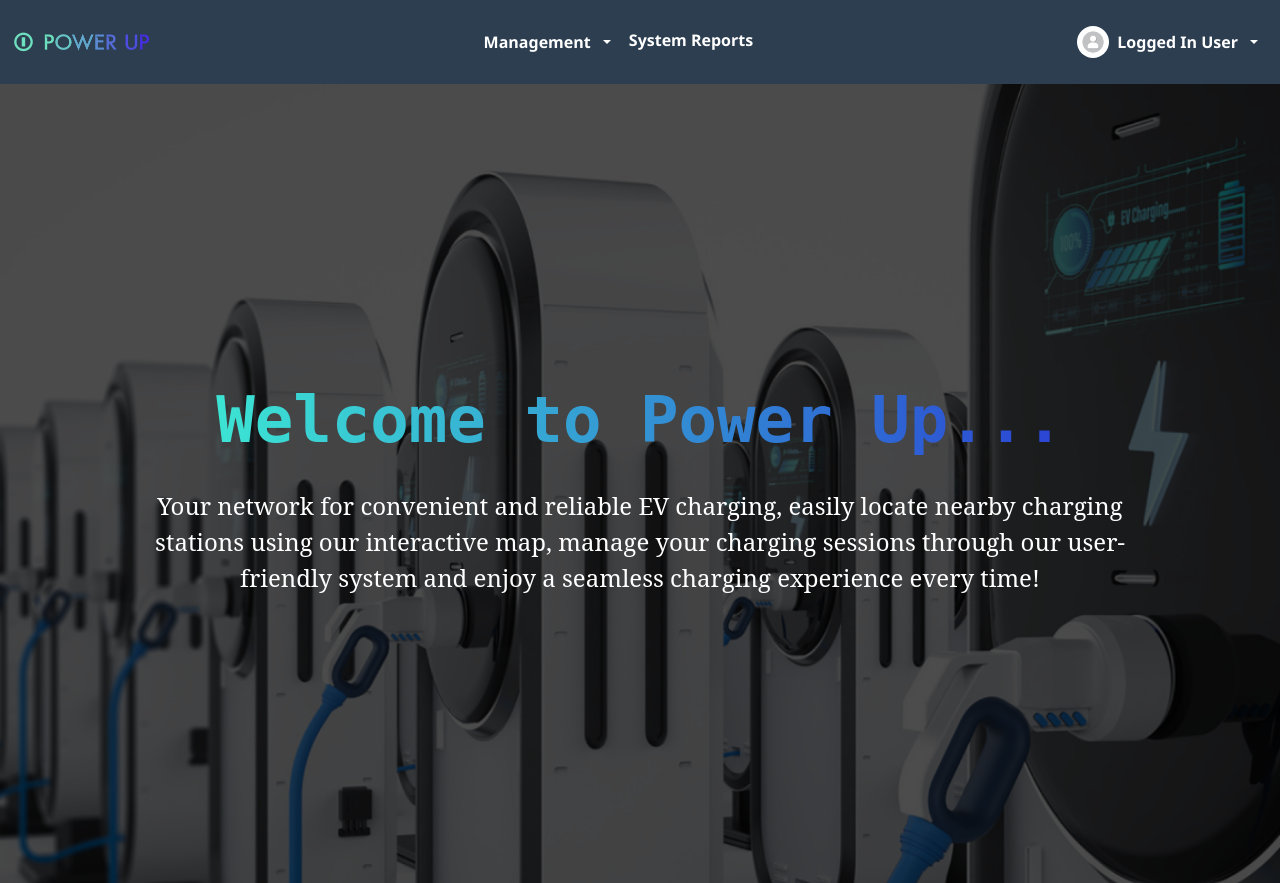
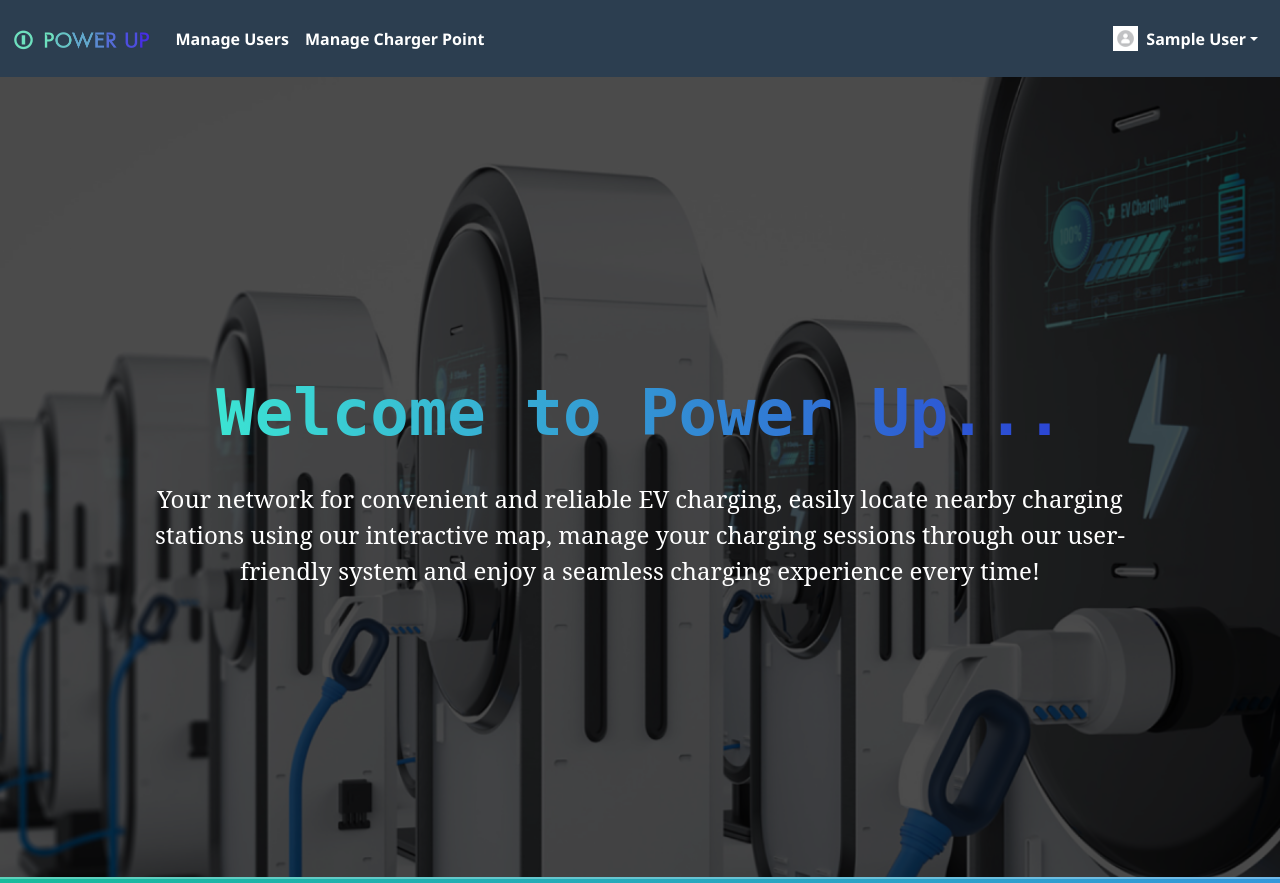
Before and after one commit to BAlshowaikh/ChargerRental, a PHP site: page / in a window 1280 px wide. Shown: the top 883 px of the page. Run offline with PHP 8.4, Linux system fonts and the light colour scheme; the visitor is signed in with stand-in values (Sample User, id 1); some libraries are stand-ins or nearby versions.

Commit message:
New header

```diff
--- a/Login.php
+++ b/Login.php
@@ -4,6 +4,7 @@ require ("Models/userDataSet.php");
 
 $view = new stdClass();
 $view->pageTitle = 'Login';
+$view->styles = '/css/LoginRegCSS.css';
 
 session_start();
 
--- a/Views/index.phtml
+++ b/Views/index.phtml
@@ -1,12 +1,4 @@
-<head>
-    <meta charset="UTF-8">
-    <title>Page Title</title>
-    <meta name="viewport" content="width=device-width, initial-scale=1">
-    <link rel="stylesheet" href="/css/bootstrap.min.css">
-    <link rel="stylesheet" href="/css/sharedLayout.css">
-</head>
-<body>
-<?php include('Views/template/AdminNavBar.phtml'); ?>
+<?php require ('Views/template/header.phtml'); ?>
 <div class="index-container" style="background: url('/images/IndexBg.png') no-repeat center center / cover">
     <div class="bg-top-layer"></div>
     <div class="index-text">
@@ -20,5 +12,4 @@
     </div>
 </div>
 
-<?php include('template/footer.phtml'); ?>
-</body>
+<?php require ('Views/template/footer.phtml'); ?>
--- a/Views/template/AdminNavBar.phtml
+++ b/Views/template/AdminNavBar.phtml
@@ -1,4 +1,3 @@
-
 <nav class="navbar navbar-expand-lg navbar-dark navbar-custom">
     <div class="container-fluid position-relative">
 
@@ -9,25 +8,14 @@
             </a>
         </div>
 
-
         <!-- Centered nav items -->
         <div class="collapse navbar-collapse justify-content-center" id="navbarContent">
             <ul class="navbar-nav centered-nav">
                 <li class="nav-item">
-                    <div class="dropdown ms-3">
-                        <button class="btn btn-transparent d-flex align-items-center dropdown-toggle" type="button" id="userDropdown" data-bs-toggle="dropdown" aria-expanded="false">
-                            <span class="text-white fw-semibold me-2">Management</span>
-                        </button>
-                        <ul class="dropdown-menu dropdown-menu-end" aria-labelledby="userDropdown">
-                            <li><a class="dropdown-item" href="/ManageChargePointsAdmin.php">Manage Charge Points</a></li>
-                        </ul>
-                        <ul class="dropdown-menu dropdown-menu-end" aria-labelledby="userDropdown">
-                            <li><a class="dropdown-item" href="/ManageUsers.php">Manage Users</a></li>
-                        </ul>
-                    </div>
+                    <a class="nav-link" href="/ManageUsers.php">Manage Users</a>
                 </li>
                 <li class="nav-item">
-                    <a class="nav-link" href="/SystemReport.php">System Reports</a>
+                    <a class="nav-link" href="/ManageChargePointsAdmin.php">Manage Charge Points</a>
                 </li>
             </ul>
         </div>
@@ -35,17 +23,17 @@
         <!-- Right-side user icon -->
         <div class="dropdown ms-3">
             <button class="btn btn-transparent d-flex align-items-center dropdown-toggle" type="button" id="userDropdown" data-bs-toggle="dropdown" aria-expanded="false">
-                <img src="images/profileicon.png" alt="Profile Icon" id="profileIcon">
+                <img src="/images/profileicon.png" alt="Profile Icon" id="profileIcon">
                 <span id="userName" class="text-white fw-semibold me-2">Logged In User</span>
             </button>
             <ul class="dropdown-menu dropdown-menu-end" aria-labelledby="userDropdown">
                 <?php if (empty($_SESSION["userID"])): ?>
-                    <li><a class="dropdown-item" href="Login.php">Login</a></li>
-                    <li><a class="dropdown-item" href="Signup.php">Signup</a></li>
+                    <li><a class="dropdown-item" href="/Login.php">Login</a></li>
+                    <li><a class="dropdown-item" href="/Signup.php">Signup</a></li>
                 <?php else: ?>
-                    <li><a class="dropdown-item" href="Profile.php">Profile</a></li>
+                    <li><a class="dropdown-item" href="/Profile.php">Profile</a></li>
                     <li><hr class="dropdown-divider"></li>
-                    <li><a class="dropdown-item" href="Logout.php">Logout</a></li>
+                    <li><a class="dropdown-item" href="/Logout.php">Logout</a></li>
                 <?php endif; ?>
             </ul>
         </div>
--- a/Views/template/footer.phtml
+++ b/Views/template/footer.phtml
@@ -1,16 +1,11 @@
-
-</body>
-
 <footer>
     <div class="container">
         <p>&copy; 2025 Power Up. All rights reserved.</p>
     </div>
 </footer>
-<!-- Bootstrap core JavaScript
-================================================== -->
-<!-- Placed at the end of the document so the pages load faster -->
+
 <script src="https://ajax.googleapis.com/ajax/libs/jquery/1.11.0/jquery.min.js"></script>
-<script src="js/bootstrap.bundle.min.js"></script>
-<script src="js/LoginRegJS.js"></script>
+<script src="/js/bootstrap.bundle.min.js"></script>
+<script src="/js/LoginRegJS.js"></script>
 </body>
 </html>
--- a/Views/template/header.phtml
+++ b/Views/template/header.phtml
@@ -1,75 +1,69 @@
+<?php
+if (session_status() === PHP_SESSION_NONE) {
+    session_start();
+}
+?>
 <!DOCTYPE html>
 <html lang="en">
 <head>
     <meta charset="UTF-8">
-    <title>EV Portal</title>
+    <title><?= $view->pageTitle ?? 'EV Portal' ?></title>
     <link href="/css/bootstrap.min.css" rel="stylesheet">
+
+    <?php if (!empty($view->styles)): ?>
+        <link rel="stylesheet" href="<?= $view->styles ?>">
+    <?php else: ?>
+        <link rel="stylesheet" href="/css/sharedLayout.css">
+    <?php endif; ?>
 </head>
+
 <body>
+<?php if (!empty($_SESSION["userID"])): ?>
     <nav class="navbar navbar-expand-lg bg-primary navbar-dark">
-    <div class="container-fluid position-relative">
-        <div class="navbar-brand">
-            <img src="/images/PowerUpLogo.png" alt="EV Portal Logo" id="logo" style="height: 20px;">
-        </div>
+        <div class="container-fluid">
+            <a class="navbar-brand" href="#">
+                <img src="/images/PowerUpLogo.png" alt="EV Portal Logo" style="height: 20px;">
+            </a>
 
-        <div class="collapse navbar-collapse" id="navbarColor01">
-            <!-- Centered Menu Items -->
-            <!--<ul class="navbar-nav centered-nav"> -->
+            <div class="collapse navbar-collapse">
+                <ul class="navbar-nav me-auto mb-2 mb-lg-0">
+                    <?php if (!empty($_SESSION["userID"])): ?>
+                        <?php if ($_SESSION["role"] == 1): ?>
+                            <!-- Admin Nav -->
+                            <li class="nav-item"><a class="nav-link" href="/ManageUsers.php">Manage Users</a></li>
+                            <li class="nav-item"><a class="nav-link" href="/ManageChargePointsAdmin.php">Manage Charger Point</a></li>
+                        <?php elseif ($_SESSION["role"] == 2): ?>
+                            <!-- Homeowner Nav -->
+                            <li class="nav-item"><a class="nav-link" href="/HomeownerChargePoint.php">Manage My Charger Point</a></li>
+                            <li class="nav-item"><a class="nav-link" href="/HomeownerBookingRequest.php">My Booking Requests</a></li>
+                            <li class="nav-item"><a class="nav-link" href="/SystemReport.php">System Report</a></li>
+                        <?php elseif ($_SESSION["role"] == 3): ?>
+                            <!-- Customer Nav -->
+                            <li class="nav-item"><a class="nav-link" href="/SearchChargePoints.php">Explore Charge Point</a></li>
+                            <li class="nav-item"><a class="nav-link" href="/UserBookingRequest.php">Booking History</a></li>
+                        <?php endif; ?>
+                    <?php else: ?>
+                        <!-- Guest Nav -->
+                        <li class="nav-item"><a class="nav-link" href="/Login.php">Login</a></li>
+                        <li class="nav-item"><a class="nav-link" href="/Signup.php">Signup</a></li>
+                    <?php endif; ?>
+                </ul>
 
-                <!-- Customer Menu -->
-                <!--<li class="nav-item dropdown">
-                    <a class="nav-link dropdown-toggle" id="customerDropdown" role="button" data-bs-toggle="dropdown" aria-expanded="false">
-                        Customer
-                    </a>
-                    <ul class="dropdown-menu">
-                        <li><a class="dropdown-item" href="SearchChargePoints.php">Explore Charger Points</a></li>
-                        <li><a class="dropdown-item" href="UserBookingRequest.php">Booking History</a></li>
-                        <li><a class="dropdown-item" href="#">Reminders</a></li>
-                        <li><a class="dropdown-item" href="ContactPage.php">Contact Us</a></li>
-                    </ul>
-                </li>-->
-
-                <!-- Homeowner Menu -->
-                <!--<li class="nav-item dropdown">
-                    <a class="nav-link dropdown-toggle" href="#" id="homeownerDropdown" role="button" data-bs-toggle="dropdown" aria-expanded="false">
-                        Homeowner
-                    </a>
-                    <ul class="dropdown-menu">
-                        <li><a class="dropdown-item" href="EditChargePoints.php">Manage Charger Point</a></li>
-                        <li><a class="dropdown-item" href="">Manage Booking Request</a></li>
-                    </ul>
-                </li>-->
-
-                <!-- Admin Menu -->
-                <!--<li class="nav-item dropdown">
-                    <a class="nav-link dropdown-toggle" href="#" id="adminDropdown" role="button" data-bs-toggle="dropdown" aria-expanded="false">
-                        Admin
-                    </a>
-                    <ul class="dropdown-menu">
-                        <li><a class="dropdown-item" href="">Manage Charger Points</a></li>
-                        <li><a class="dropdown-item" href="">Manage User Accounts</a></li>
-                        <li><a class="dropdown-item" href="#">Generate System Reports</a></li>
-                        <li><a class="dropdown-item" href="ApproveHomeownerReg.php">Approve Homeowner Registration</a></li>
-                    </ul>
-                </li>
-
-            </ul>-->
-
-            <!-- User Account Dropdown -->
+                <!-- User Dropdown -->
                 <div class="d-flex align-items-center ms-auto">
-                <div class="dropdown ms-3">
-                    <button class="btn btn-transparent d-flex align-items-center dropdown-toggle" type="button" id="userDropdown" data-bs-toggle="dropdown" aria-expanded="false">
-                        <img src="images/profileicon.png" alt="Profile Icon" id="profileIcon">
-                        <span id="userName" class="text-white fw-semibold me-2">Logged In User</span>
+                    <div class="dropdown">
+                        <button class="btn btn-transparent d-flex align-items-center dropdown-toggle text-white" type="button" id="userDropdown" data-bs-toggle="dropdown" aria-expanded="false">
+                            <img src="/images/profileicon.png" alt="Profile Icon" style="height: 25px;" class="me-2">
+                            <span><?= $_SESSION["fullname"] ?? "Guest" ?></span>
                         </button>
-                    <ul class="dropdown-menu dropdown-menu-end" aria-labelledby="userDropdown">
+                        <ul class="dropdown-menu dropdown-menu-end">
                             <?php if (empty($_SESSION["userID"])): ?>
-                            <li><a class="dropdown-item" href="Login.php">Login</a></li>
-                            <li><a class="dropdown-item" href="Signup.php">Signup</a></li>
+                                <li><a class="dropdown-item" href="/Login.php">Login</a></li>
+                                <li><a class="dropdown-item" href="/Signup.php">Signup</a></li>
                             <?php else: ?>
-                            <li><a class="dropdown-item" href="Profile.php">Profile</a></li>
+                                <li><a class="dropdown-item" href="/Profile.php">Profile</a></li>
                                 <li><hr class="dropdown-divider"></li>
-                            <li><a class="dropdown-item" href="Logout.php">Logout</a></li>
+                                <li><a class="dropdown-item" href="/Logout.php">Logout</a></li>
                             <?php endif; ?>
                         </ul>
                     </div>
@@ -77,3 +71,4 @@
             </div>
         </div>
     </nav>
+<?php endif; ?>
--- a/index.php
+++ b/index.php
@@ -1,5 +1,28 @@
 <?php
+session_start();
+
+// Redirect to login if not logged in
+if (!isset($_SESSION['userID'])) {
+    header("Location: Login.php");
+    exit();
+}
 
 $view = new stdClass();
 $view->pageTitle = 'Homepage';
+
+// Determine navbar based on role
+switch ($_SESSION['role']) {
+    case 1:
+        $view->navbarPartial = 'AdminNavbar.phtml';
+        break;
+    case 2:
+        $view->navbarPartial = 'HomeownerNavBar.phtml';
+        break;
+    case 3:
+        $view->navbarPartial = 'CustomerNavBar.phtml';
+        break;
+    default:
+        $view->navbarPartial = 'defaultNavbar.phtml';
+}
+
 require_once('Views/index.phtml');
```
Also changed, not shown: ManageChargePointsAdmin.php (+5 -5 lines), ManageUsers.php (+9 -10 lines), Views/Login.phtml (+3 -15 lines), Views/ManageChargePointsAdmin.phtml (+3 -13 lines), Views/ManageUsers.phtml (+2 -12 lines), Views/template/CustomerNavBar.phtml (+2 -6 lines). Lines whose indentation alone changed are shown as unchanged.
